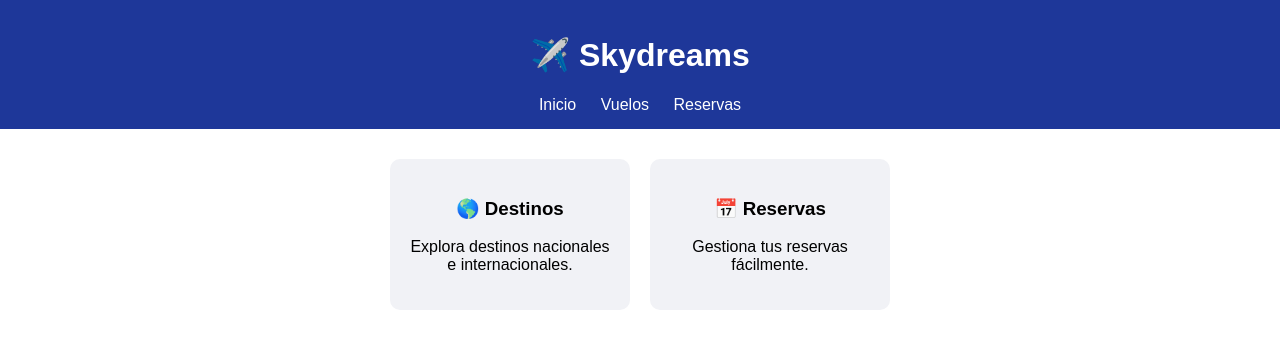
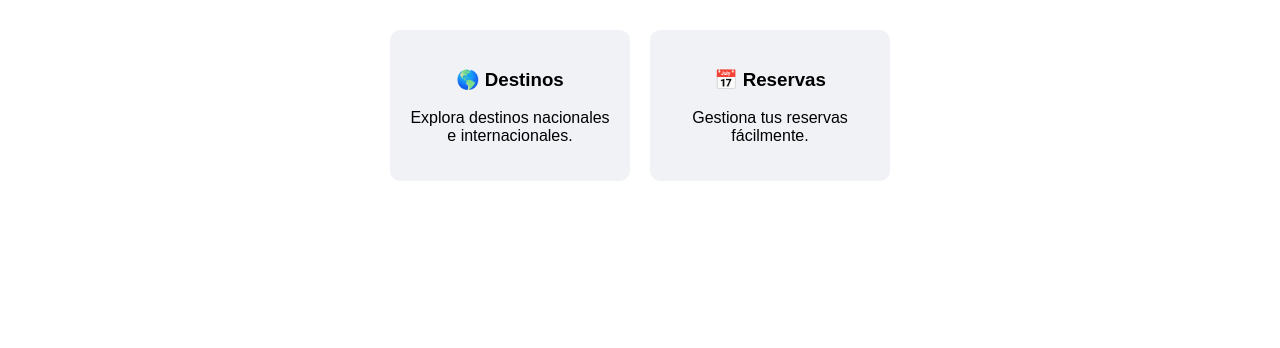
Before and after one commit to joseDavid30/Skydreams, a plain HTML site: page index.html in a window 1280 px wide. Drawn offline with Linux system fonts and the light colour scheme.

Commit message:
borrar navegacion

```diff
--- a/index.html
+++ b/index.html
@@ -7,14 +7,7 @@
     <link rel="stylesheet" href="css/styles.css">
 </head>
 <body>
-    <header>
-        <h1>✈️ Skydreams</h1>
-        <nav>
-            <a href="#">Inicio</a>
-            <a href="#">Vuelos</a>
-            <a href="#">Reservas</a>
-        </nav>
-    </header>
+
 
 
     <section class="cards">
```
